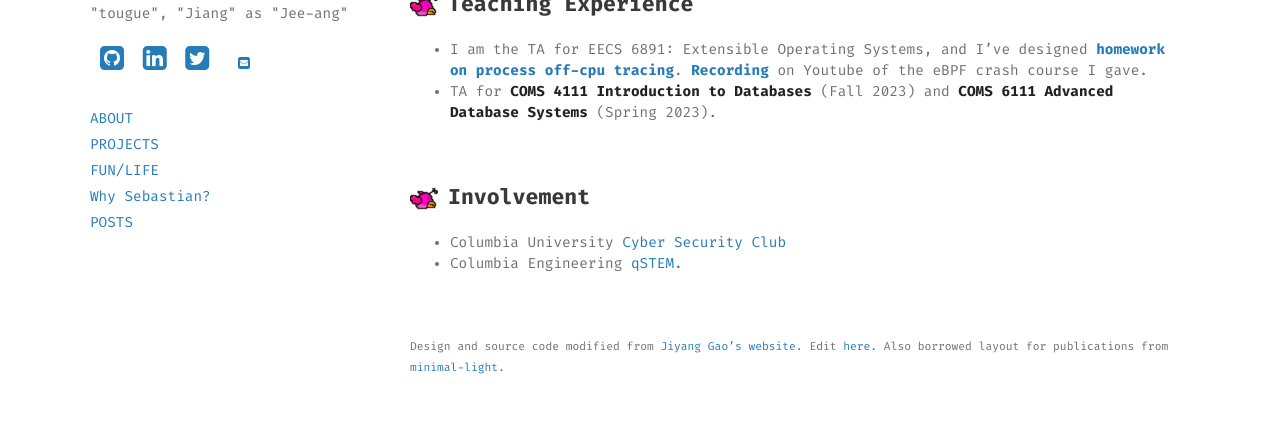
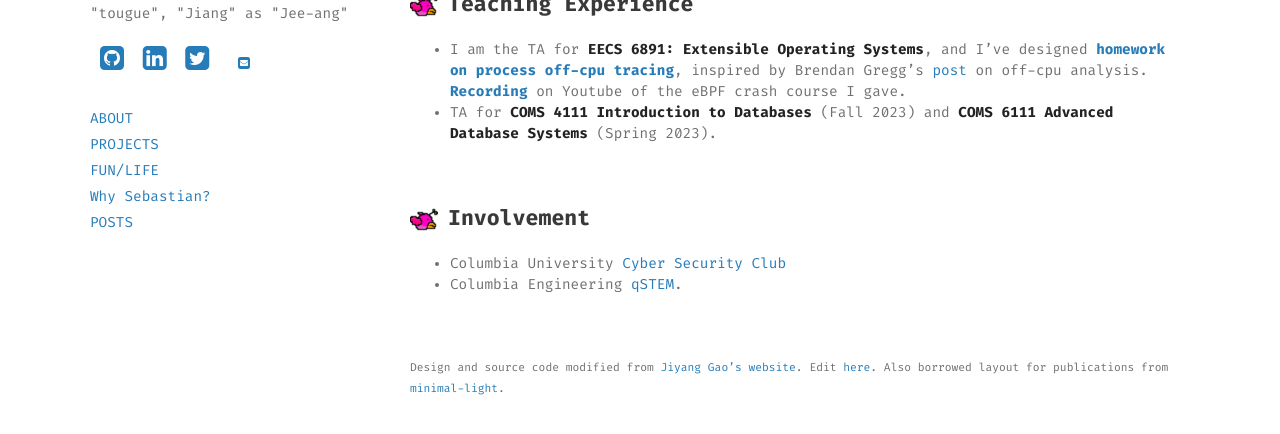
Before and after one commit to tengjiang/tengjiang.github.io, a Jekyll site: the page built from index.md, in a window 1280 px wide and 900 px high, scrolled down 1811 px, cut to the strip 432-866 px from the top of the window. Built offline with Jekyll 4.4.1, drawn with Linux system fonts in a browser that asks for light colours; some web fonts are replaced; a style sheet for code colours, icons or effects is not loaded.

Commit message:
Youtube link for the eBPF tutorial.

```diff
--- a/index.md
+++ b/index.md
@@ -133,7 +133,7 @@ Profession Experience
 <img src="/assets/img/flappy_default.png" alt="flappy" style="width: 28px; height: 28px;">
 Teaching Experience
 </h2>
-* I am the TA for EECS 6891: Extensible Operating Systems, and I've designed **[homework on process off-cpu tracing](/assets/pdf/EECS6891_fa24_homework.pdf)**. **[Recording](https://www.youtube.com)** on Youtube of the eBPF crash course I gave.
+* I am the TA for **EECS 6891: Extensible Operating Systems**, and I've designed **[homework on process off-cpu tracing](/assets/pdf/EECS6891_fa24_homework.pdf)**, inspired by Brendan Gregg's [post](https://www.brendangregg.com/offcpuanalysis.html) on off-cpu analysis. **[Recording](https://youtu.be/Z5wciVIjRV4)** on Youtube of the eBPF crash course I gave.
 * TA for **COMS 4111 Introduction to Databases** (Fall 2023) and **COMS 6111 Advanced Database Systems** (Spring 2023).
 
 <br>
```
